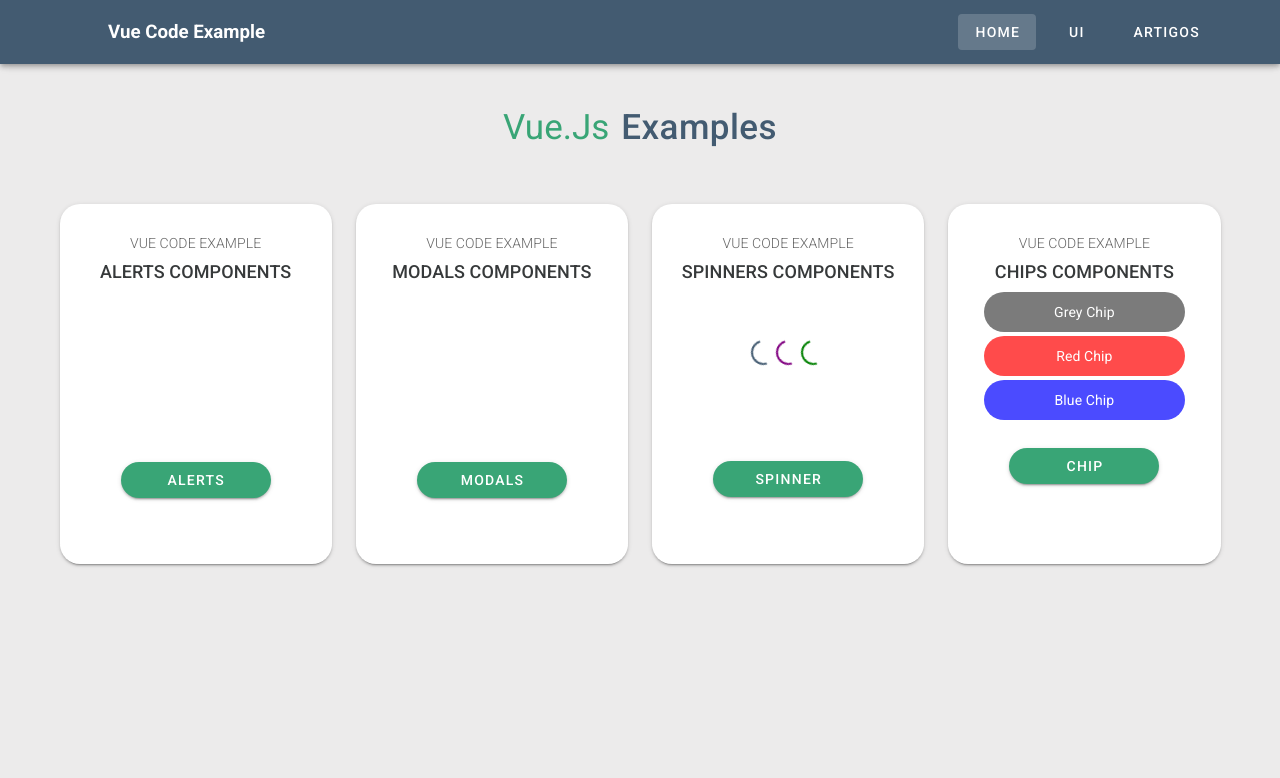
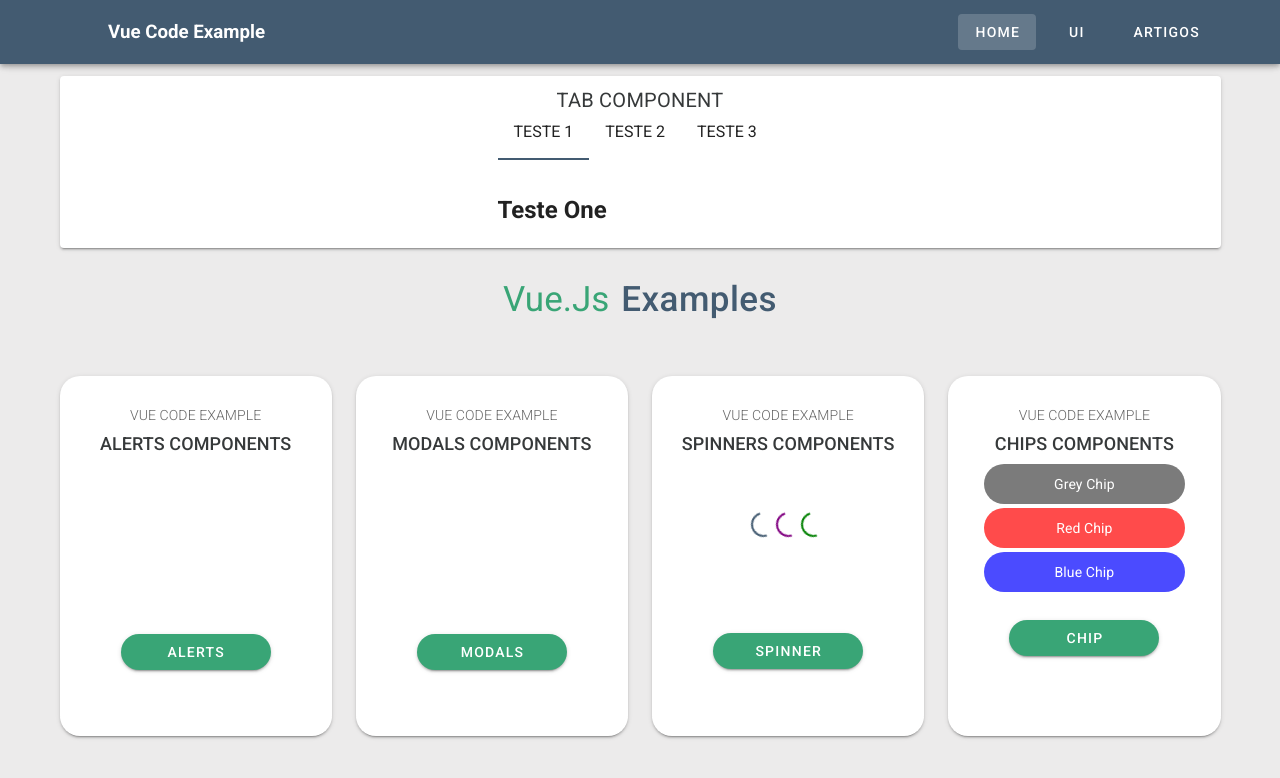
Before and after one commit to zorasantos/vue-example, a Vue app: page / in a window 1280 px wide. Shown: the top 778 px of the page. Built offline with nearby package versions, Linux system fonts and the light colour scheme.

Commit message:
Tab in home

```diff
--- a/src/components/Tabs/Tab.vue
+++ b/src/components/Tabs/Tab.vue
@@ -5,7 +5,7 @@
         <div class="tab-links">
           <button data-id="testOne" data-open @click="selectTab">Teste 1</button>
           <button data-id="testTwo" @click="selectTab">Teste 2</button>
-        <button data-id="testTree" @click="selectTab">Teste 3</button>
+          <button data-id="testThree" @click="selectTab">Teste 3</button>
         </div>
         <div class="tab-content">
           <section id="testOne">
@@ -14,8 +14,8 @@
           <section id="testTwo">
             <h2>Teste Two</h2>
           </section>
-        <section id="testTree">
-          <h2>Teste Tree</h2>
+          <section id="testThree">
+            <h2>Teste Three</h2>
           </section>
         </div>
       </div>
@@ -28,10 +28,8 @@ export default {
   methods: {
     hideAllTabContent() {
       const html = {
-      links: [...document.querySelector('.tab-links').children],
         contents: [...document.querySelector('.tab-content').children]
       }
-
       html.contents.forEach(section => {
         section.style.display = "none"
       })
@@ -59,7 +57,6 @@ methods: {
     listenForChange() {
       const html = {
         links: [...document.querySelector('.tab-links').children],
-      contents: [...document.querySelector('.tab-content').children]
       }
       html.links.forEach(tab => {
         tab.addEventListener('click', this.selectTab )
@@ -67,14 +64,8 @@ methods: {
    },
 },
   mounted() {
-    // const html = {
-    //  openTab: document.querySelector('[data-open]')
-    // }
     this.hideAllTabContent()
     document.querySelector('[data-open]').click()
-    // html.openTab.click()
-
-    // this.listenForChange()
   },
 }
 </script>
@@ -82,7 +73,7 @@ methods: {
 <style scoped>
    main {
     margin: 0 auto;
-    width: 320px;
+    width: 285px;
   }
   .tab-links {
     margin-bottom: 32px;
@@ -104,7 +95,7 @@ methods: {
     height: 2px;
     widows: 0%;
 
-    background-color: red;
+    background-color: #435B71;
     transition: .4s;
   }
   button:hover::after,
--- a/src/views/Home.vue
+++ b/src/views/Home.vue
@@ -1,15 +1,29 @@
 <template>
   <v-container>
+      <v-card class="pa-5">
+        <router-link to="/tab">
+          <v-row justify="center"><h4 class="title text-uppercase font-weight-regular">Tab Component</h4></v-row>
+        </router-link>
+        <Tab />
+      </v-card>
     <CardList />
   </v-container>
 </template>
 
 <script>
 const CardList = () => import('../components/Home/CardList')
+const Tab = () => import('../components/Tabs/Tab')
 export default {
   name: 'Home',
-  components: { CardList }
+  components: { CardList, Tab }
 }
 </script>
 <style scoped>
+  a {
+    text-decoration: none;
+  }
+  .title {
+    color: #36393a;
+    font-size: 14px;
+  }
 </style>
```
Lines whose indentation alone changed are shown as unchanged.
